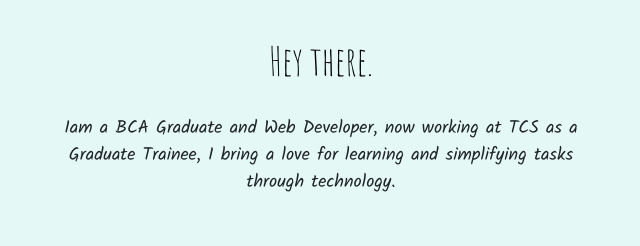
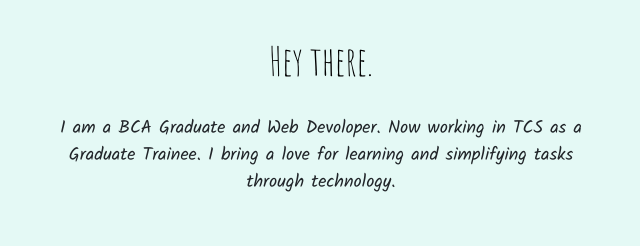
Before and after one commit to AnazAnazz/Anas-IntroWeb, a plain HTML site: page index.html in a window 1280 px wide. Shown: the part 1353-1599 px from the top of the page, 319-959 px from the left. Drawn offline with nearby package versions, Linux system fonts and the light colour scheme; a web font is replaced by a local one.

Commit message:
Update index.html

```diff
--- a/index.html
+++ b/index.html
@@ -39,7 +39,7 @@
         <div class="profile">
             <img class="az" src="./Images/Anaz.png" alt="Anas image" height="250px">
             <h2 style="color: black;"> Hey there.</h2>
-            <p class="intro"> Iam a BCA Graduate and Web Developer, now working at TCS as a Graduate Trainee, I bring a love for learning and simplifying tasks through technology.</p>
+            <p class="intro"> I am a BCA Graduate and Web Devoloper. Now working in TCS as a Graduate Trainee. I bring a love for learning and simplifying tasks through technology.</p>
         </div>
         <hr class="top-hr">
 
```
